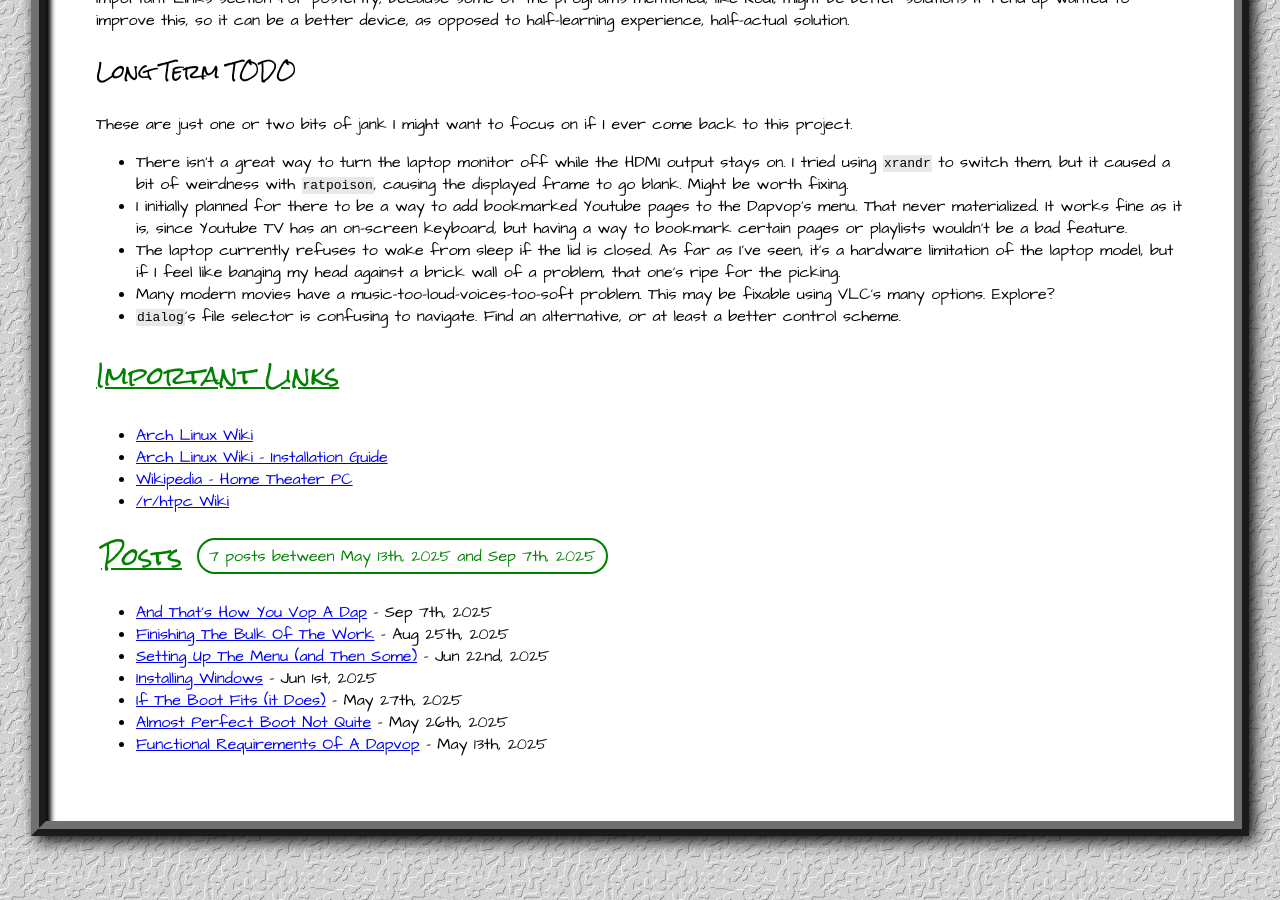
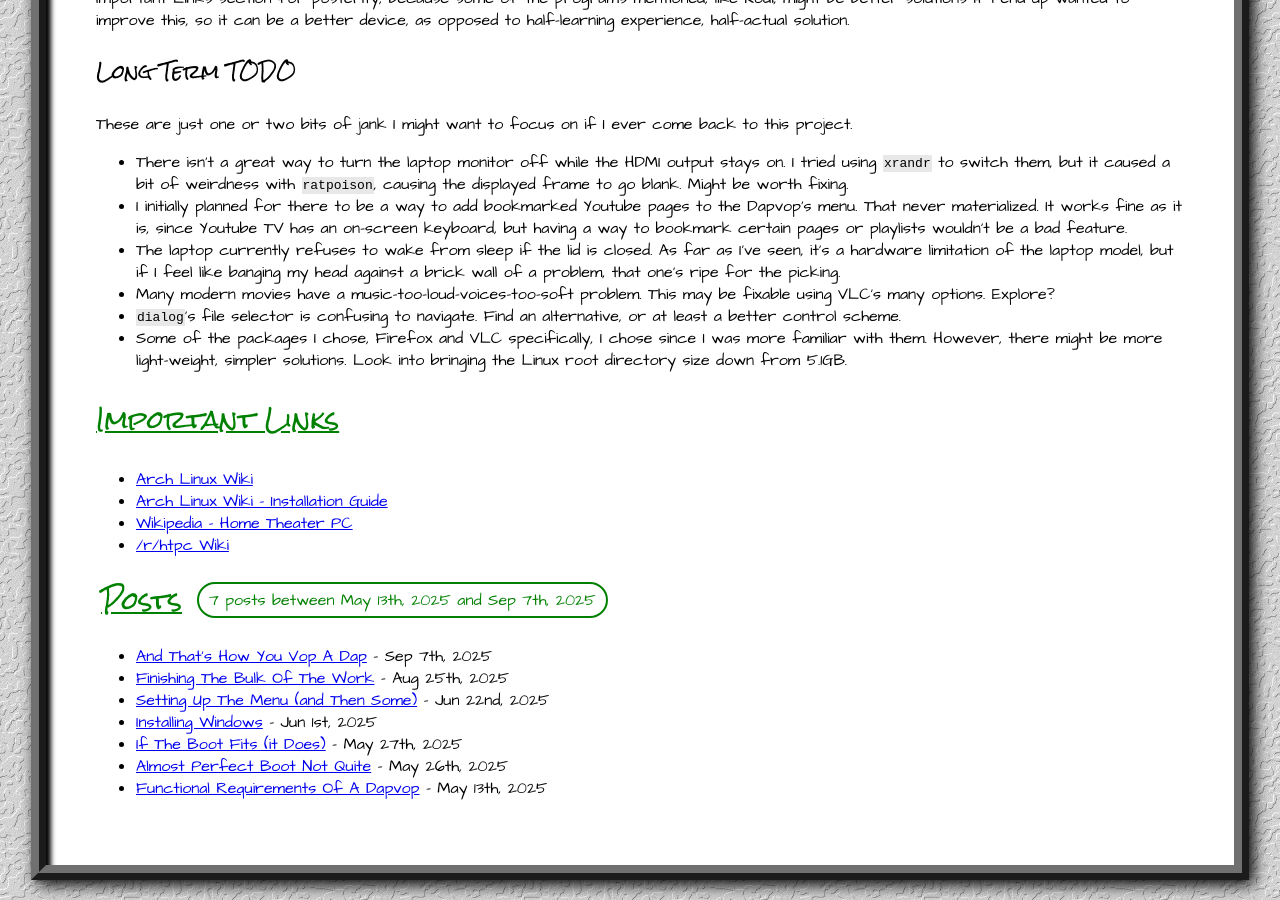
Before and after one commit to krathman257/krathman257.github.io, a Jekyll site: the page built from docs/_projects/dvdplayer.md, in a window 1280 px wide and 900 px high, scrolled down 806 px. Built offline with Jekyll 4.4.1, drawn with Linux system fonts in a browser that asks for light colours; some web fonts are replaced.

Commit message:
Added to TODO

```diff
--- a/docs/_projects/dvdplayer.md
+++ b/docs/_projects/dvdplayer.md
@@ -28,6 +28,7 @@ These are just one or two bits of jank I might want to focus on if I ever come b
 - The laptop currently refuses to wake from sleep if the lid is closed. As far as I've seen, it's a hardware limitation of the laptop model, but if I feel like banging my head against a brick wall of a problem, that one's ripe for the picking.
 - Many modern movies have a music-too-loud-voices-too-soft problem. This may be fixable using VLC's many options. Explore?
 - `dialog`'s file selector is confusing to navigate. Find an alternative, or at least a better control scheme.
+- Some of the packages I chose, Firefox and VLC specifically, I chose since I was more familiar with them. However, there might be more light-weight, simpler solutions. Look into bringing the Linux root directory size down from 5.1GB.
 
 ## Important Links
 
```
